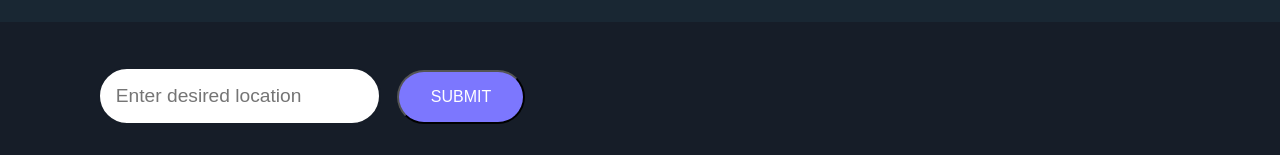
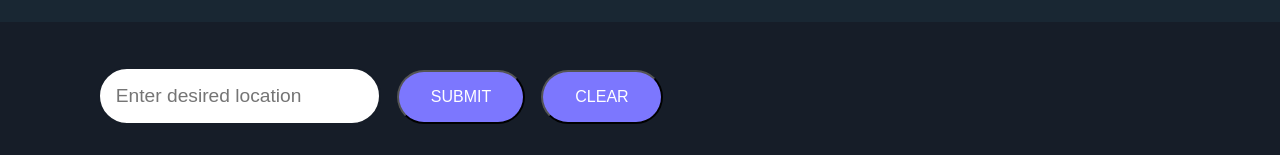
Before and after one commit to surajondev/get-weather, a React (Create React App) app: page / in a window 1280 px wide. Shown: the part 127-282 px from the top of the page. Built offline with nearby package versions, Linux system fonts and the light colour scheme; no server answers.

Commit message:
Add Clear button

```diff
--- a/src/App.js
+++ b/src/App.js
@@ -47,6 +47,11 @@ class App extends React.Component {
   submit(e) {
     e.preventDefault();
     this.componentWillMount();
+  }
+
+  clear(e) {
+    e.preventDefault();
+    window.location.reload(false);
   }
 
   componentWillMount() {
@@ -114,8 +119,11 @@ class App extends React.Component {
             onChange={this.city}
             placeholder="Enter desired location"
           ></input>
-          <button className="submit-button" onClick={this.submit}>
+          <button className="button" onClick={this.submit}>
             <p className="p-submit">SUBMIT</p>
+          </button>
+          <button className="button" onClick={this.clear}>
+            <p className="p-submit">CLEAR</p>
           </button>
         </form>
         <Appcontainer
--- a/src/index.css
+++ b/src/index.css
@@ -87,7 +87,7 @@ p {
   margin-left: 0.8rem;
 }
 
-.submit-button {
+.button {
   margin-top: 1rem;
   margin-left: 1rem;
   font-family: Arial, sans-serif;
```
